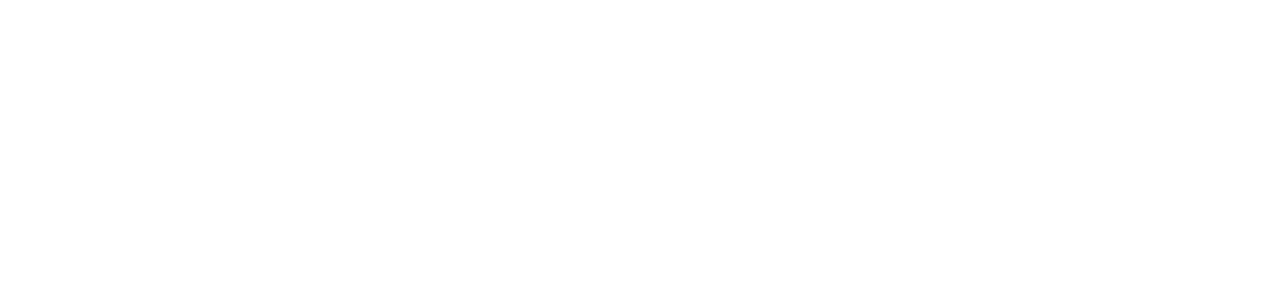
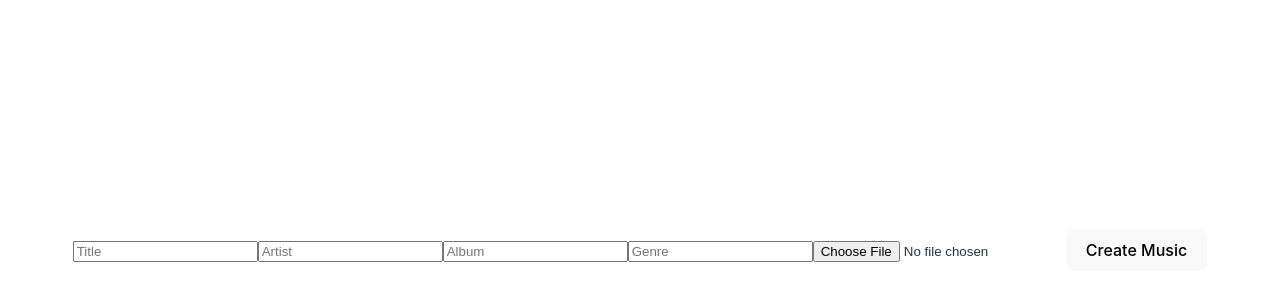
Before and after one commit to abrsh6266/music-app, a React (Vite) app in the folder frontend/: page / in a window 1280 px wide. Shown: the part 150-450 px from the top of the page. Built offline with nearby package versions, Linux system fonts and the light colour scheme.

Commit message:
minor update on backend

```diff
--- a/frontend/src/App.tsx
+++ b/frontend/src/App.tsx
@@ -1,11 +1,14 @@
 import "./App.css";
 import { Provider } from "react-redux";
 import store from "./store";
+import HomePage from "./components/HomePage";
 
 function App() {
   return (
     <Provider store={store}>
-      <div></div>
+      <div>
+        <HomePage />
+      </div>
     </Provider>
   );
 }
--- /dev/null
+++ b/frontend/src/components/CreateMusic.tsx
@@ -0,0 +1,73 @@
+import React, { useState } from "react";
+import { useDispatch, useSelector } from "react-redux";
+import { createMusicRequest } from "../features/music/musicSlice";
+import { RootState } from "../store";
+
+const CreateMusic = () => {
+  const dispatch = useDispatch();
+  const { loading, error } = useSelector((state: RootState) => state.music);
+  const [title, setTitle] = useState("");
+  const [artist, setArtist] = useState("");
+  const [album, setAlbum] = useState("");
+  const [genre, setGenre] = useState("");
+  const [file, setFile] = useState<File | null>(null);
+
+  const handleSubmit = (e: React.FormEvent) => {
+    e.preventDefault();
+    if (file) {
+      const musicData = {
+        title,
+        artist,
+        album,
+        genre,
+        file,
+      };
+
+      // Dispatch the createMusicRequest action with raw data
+      dispatch(createMusicRequest(musicData));
+    }
+  };
+
+  return (
+    <form onSubmit={handleSubmit}>
+      <input
+        type="text"
+        value={title}
+        onChange={(e) => setTitle(e.target.value)}
+        placeholder="Title"
+        required
+      />
+      <input
+        type="text"
+        value={artist}
+        onChange={(e) => setArtist(e.target.value)}
+        placeholder="Artist"
+        required
+      />
+      <input
+        type="text"
+        value={album}
+        onChange={(e) => setAlbum(e.target.value)}
+        placeholder="Album"
+      />
+      <input
+        type="text"
+        value={genre}
+        onChange={(e) => setGenre(e.target.value)}
+        placeholder="Genre"
+        required
+      />
+      <input
+        type="file"
+        onChange={(e) => setFile(e.target.files?.[0] || null)}
+        required
+      />
+      <button type="submit" disabled={loading}>
+        {loading ? "Creating..." : "Create Music"}
+      </button>
+      {error && <p>{error}</p>}
+    </form>
+  );
+};
+
+export default CreateMusic;
--- /dev/null
+++ b/frontend/src/components/HomePage.tsx
@@ -0,0 +1,11 @@
+import CreateMusic from "./CreateMusic"
+
+const HomePage = () => {
+  return (
+    <div>
+        <CreateMusic />
+    </div>
+  )
+}
+
+export default HomePage
--- a/frontend/src/features/music/musicSaga.ts
+++ b/frontend/src/features/music/musicSaga.ts
@@ -28,10 +28,20 @@ function* fetchMusicsSaga(): Generator {
 // Create Music Saga
 function* createMusicSaga(action: PayloadAction<Music>): Generator {
   try {
+    // Convert payload to FormData inside the saga
+    const formData = new FormData();
+    formData.append('title', action.payload.title);
+    formData.append('artist', action.payload.artist);
+    formData.append('album', action.payload.album);
+    formData.append('genre', action.payload.genre);
+    if (action.payload.file) {
+      formData.append('file', action.payload.file);
+    }
+
     const response: AxiosResponse<Music> = yield call(
       axios.post,
-      "/api/music",
-      action.payload
+      "http://localhost:4000/api/v1/musics",
+      formData
     );
     yield put(createMusicSuccess(response.data));
   } catch (error: any) {
--- a/frontend/src/features/music/musicSlice.ts
+++ b/frontend/src/features/music/musicSlice.ts
@@ -32,7 +32,7 @@ const musicSlice = createSlice({
     },
 
     // Creating music
-    createMusicRequest(state) {
+    createMusicRequest(state,action) {
       state.loading = true;
       state.error = null;
     },
--- a/frontend/src/store/index.ts
+++ b/frontend/src/store/index.ts
@@ -12,7 +12,14 @@ const store = configureStore({
     music: musicReducer,
   },
   middleware: (getDefaultMiddleware) =>
-    getDefaultMiddleware({ thunk: false }).concat(sagaMiddleware),
+    getDefaultMiddleware({
+      serializableCheck: {
+        // Ignore these action paths in the serializability check
+        ignoredActions: ['music/createMusicRequest'],
+        // Ignore these field paths in the state
+        ignoredPaths: ['music.musics'],
+      },
+    }).concat(sagaMiddleware),
 });
 
 // Run the root saga
--- a/frontend/src/utils/index.ts
+++ b/frontend/src/utils/index.ts
@@ -3,7 +3,7 @@ export interface Music {
   title: string;
   artist: string;
   album: string;
-  genre?: string;
+  genre: string;
   file: string;
 }
 
```
Also changed, not shown: 1 other file (tests, documents, lock files or other folders).
